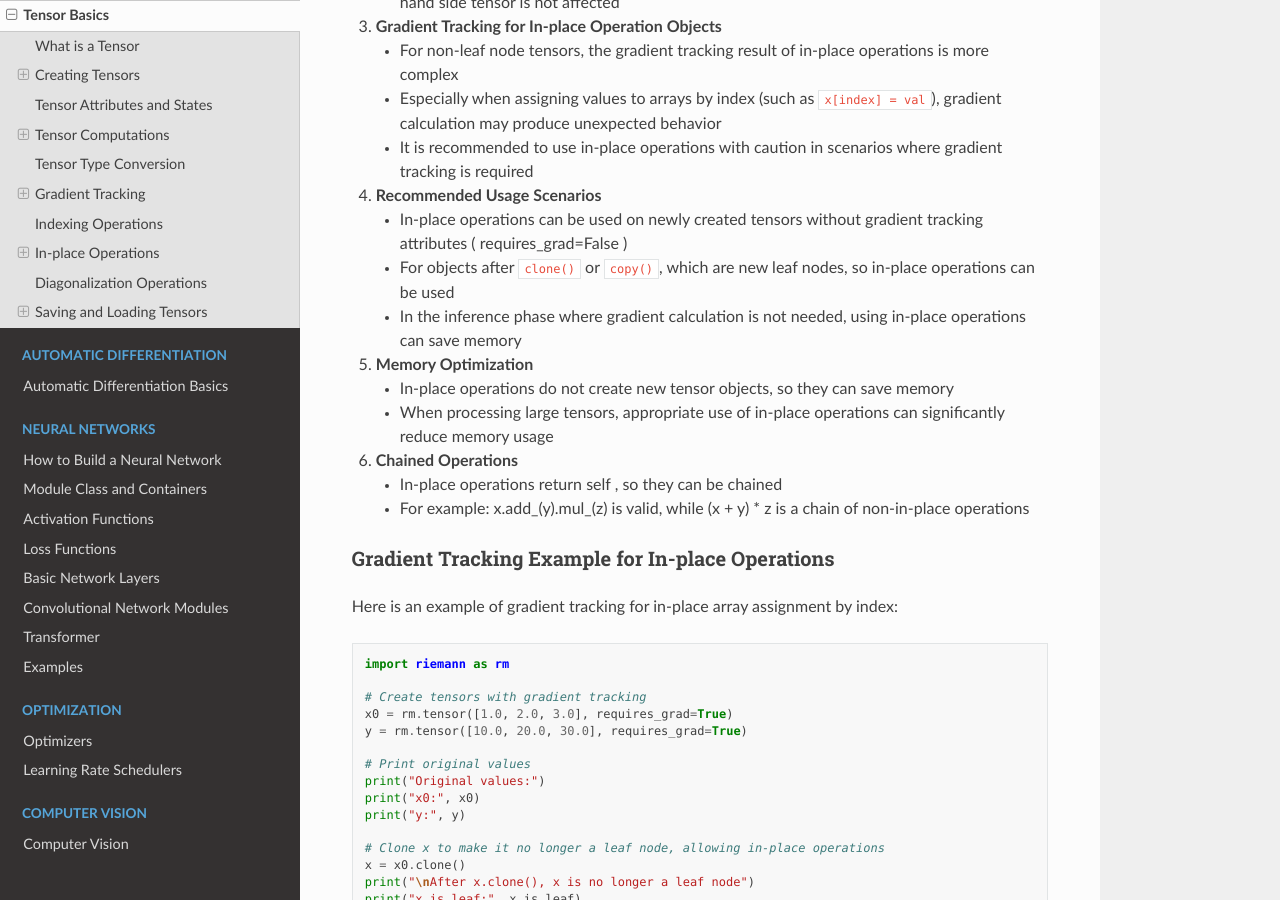
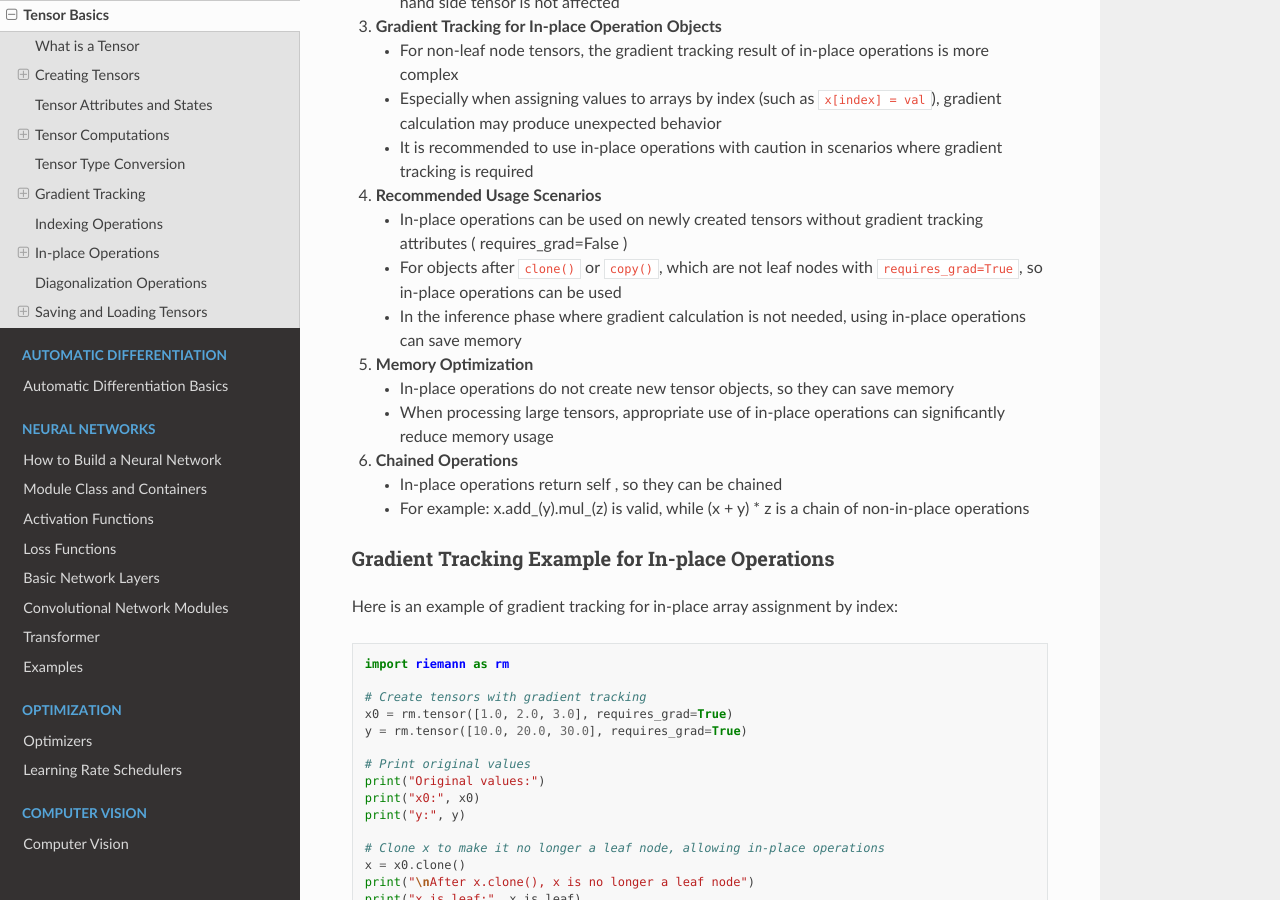
Before and after one commit to xiangfei2017/Riemann, a Sphinx documentation site: the page built from docs/source/tensor_basics.rst, in a window 1280 px wide and 900 px high, scrolled down 34151 px. Built offline with Sphinx 7.4.7 and the Read the Docs theme 3.1.0, drawn with Linux system fonts in a browser that asks for light colours.

Commit message:
update docs

```diff
--- a/docs/source/tensor_basics.rst
+++ b/docs/source/tensor_basics.rst
@@ -2047,7 +2047,7 @@ When using in-place operations, please note the following:
 4. **Recommended Usage Scenarios**
 
    - In-place operations can be used on newly created tensors without gradient tracking attributes ( requires_grad=False )
-   - For objects after ``clone()`` or ``copy()``, which are new leaf nodes, so in-place operations can be used
+   - For objects after ``clone()`` or ``copy()``, which are not leaf nodes with ``requires_grad=True``, so in-place operations can be used
    - In the inference phase where gradient calculation is not needed, using in-place operations can save memory
 
 5. **Memory Optimization**
--- a/docs/source_zh/tensor_basics.rst
+++ b/docs/source_zh/tensor_basics.rst
@@ -2047,7 +2047,7 @@ Riemann 支持以下原地操作函数和运算符：
 4. **推荐使用场景**
 
    - 对新建的无梯度跟踪属性的张量（``requires_grad=False``），可以使用原地操作
-   - 对 ``clone()`` 或 ``copy()`` 后的对象，这些对象是新的叶子节点，可以使用原地操作
+   - 对 ``clone()`` 或 ``copy()`` 后的对象，这些对象不是可梯度跟踪的叶子节点，可以使用原地操作
    - 在不需要梯度计算的推理阶段，使用原地操作可以节省内存
 
 5. **内存优化**
```
Also changed, not shown: docs/source/linear_algebra.rst (+20 -0 lines), docs/source_zh/linear_algebra.rst (+20 -0 lines).
